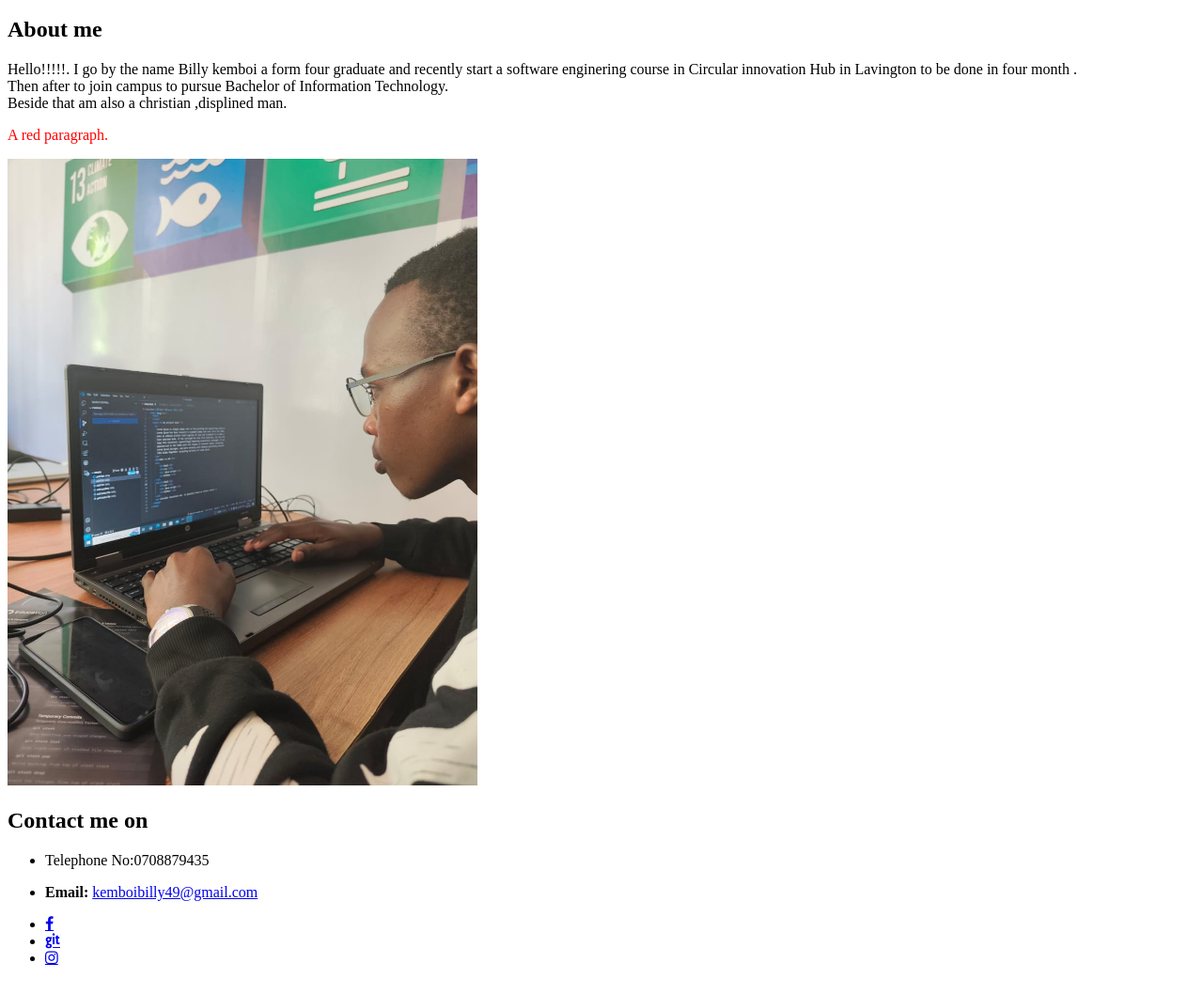
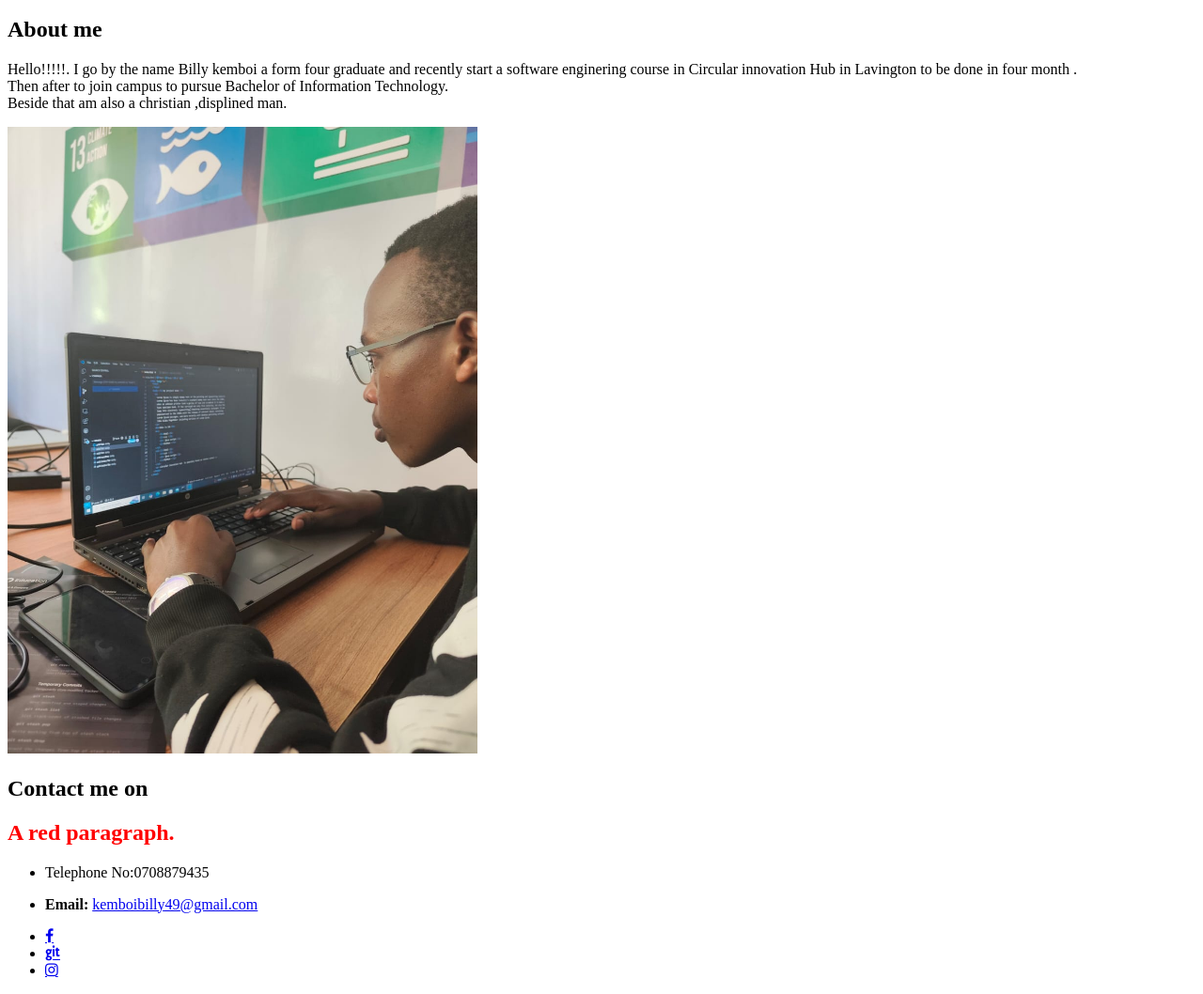
Before and after one commit to billy-source/portfolio, a plain HTML site: page index.html in a window 1280 px wide. Shown: the part 120-1178 px from the top of the page at 94% size. Drawn offline with Linux system fonts and the light colour scheme.

Commit message:
contact me on to red collour

```diff
--- a/index.html
+++ b/index.html
@@ -14,12 +14,12 @@
      About me
     </h2>
     <p>Hello!!!!!. I go by the name Billy kemboi  a form four graduate and recently start a software enginering course in Circular innovation Hub in Lavington to be done in four month .<br>Then after to join campus to pursue Bachelor of Information Technology.<br>Beside that am also a christian ,displined man.</p>
-    <p style="color:red;">A red paragraph.</p>
 </section>
 <img src="IMG-20250409-WA0045.jpg" alt="My picture" width="500">
  <section>
     <h2>
         Contact me on</h2>
+        <h2 style="color:red;">A red paragraph.</h2>
         <ul>
             <li>Telephone No:0708879435</li>
             <li><p><strong>Email:</strong> <a href="mailto:kemboibilly49@gmail.com">kemboibilly49@gmail.com</a></p> </li>
```
